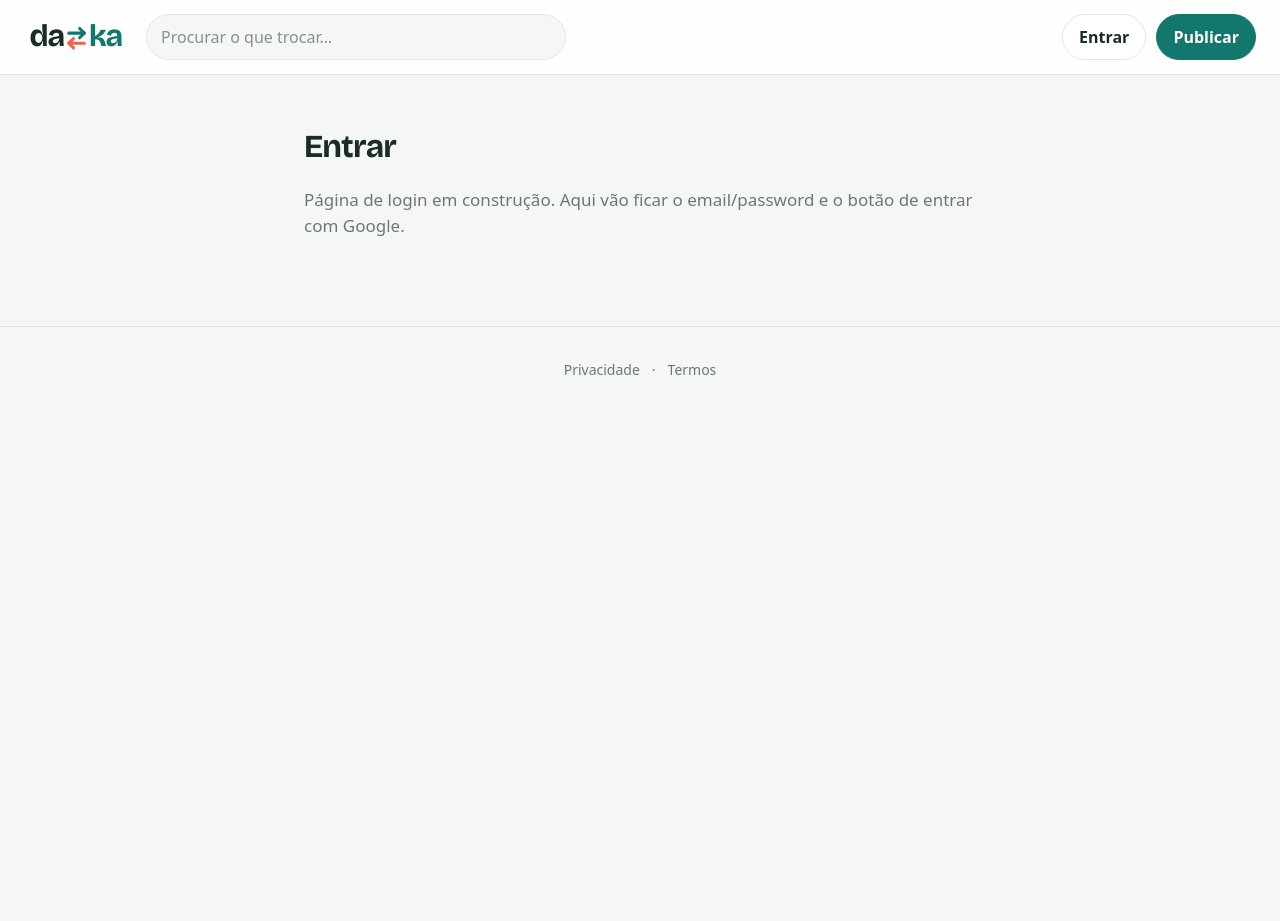
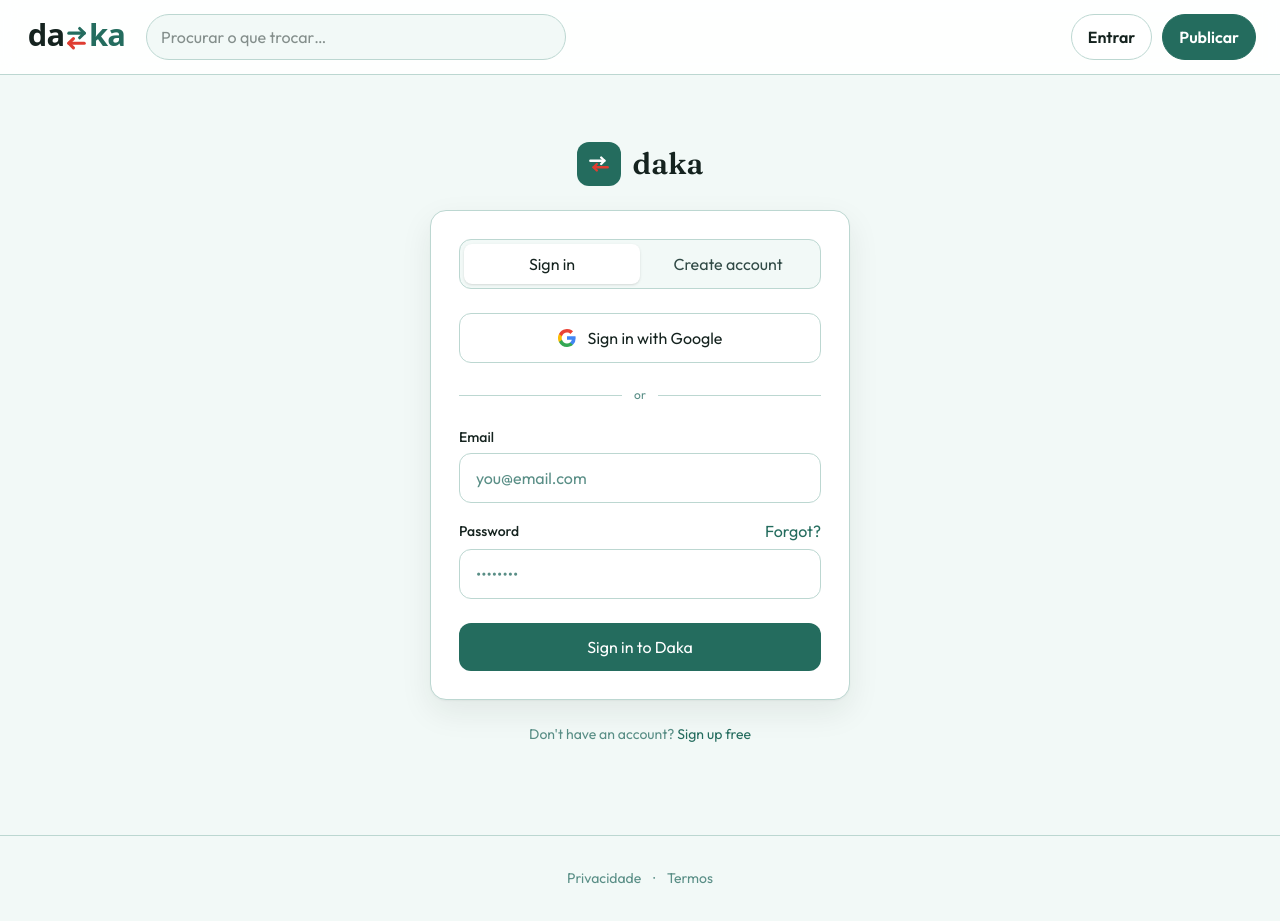
Before and after one commit to djunho/daka, a React (Vite) app in the folder srcs/requirements/frontend/: page /login in a window 1280 px wide. Before the commit the page ends 800 px from the top, so only its background shows below. Built offline with nearby package versions, Linux system fonts and the light colour scheme; the HTML template or start-up script is replaced by a standard one.

Commit message:
feat/login-email front login page

```diff
--- a/srcs/requirements/frontend/index.html
+++ b/srcs/requirements/frontend/index.html
@@ -1,17 +1,13 @@
 <!doctype html>
-<html lang="pt">
+<html lang="en">
   <head>
     <meta charset="UTF-8" />
     <meta name="viewport" content="width=device-width, initial-scale=1.0" />
     <title>Daka</title>
     <link rel="preconnect" href="https://fonts.googleapis.com" />
     <link rel="preconnect" href="https://fonts.gstatic.com" crossorigin />
-    <link
-      href="https://fonts.googleapis.com/css2?family=Bricolage+Grotesque:opsz,wght@12..96,600;12..96,700&display=swap"
-      rel="stylesheet"
-    />
+    <link href="https://fonts.googleapis.com/css2?family=Fraunces:opsz,wght@9..144,600;9..144,700&family=Outfit:wght@400;500;600;700&display=swap" rel="stylesheet" />
   </head>
-  <link rel="icon" type="image/svg+xml" href="/favicon.svg" />
   <body>
     <div id="root"></div>
     <script type="module" src="/src/main.tsx"></script>
--- a/srcs/requirements/frontend/src/index.css
+++ b/srcs/requirements/frontend/src/index.css
@@ -1,32 +1,64 @@
 @import 'tailwindcss';
 
-/* ============ Design tokens ============ */
-:root {
-  --paper:      #f5f7f6;   /* fundo */
-  --surface:    #ffffff;   /* cartões, header */
-  --ink:        #1a2b29;   /* texto principal */
-  --muted:      #6b7975;   /* texto secundário */
-  --brand:      #12776c;   /* teal — a marca, o lado "tem" */
-  --brand-soft: #dcebe8;   /* fundo de chips/badges teal */
-  --accent:     #e8654f;   /* coral — o lado "quer" */
-  --line:       #e2e5e3;   /* bordas finas */
+/* ============================================================================
+   MIGRATION NOTE
+   ----------------------------------------------------------------------------
+   This file is in a deliberate in-between state. We are moving the frontend
+   from hand-written prototype CSS (the ".card", ".btn", ".chip" classes) to
+   Tailwind utilities driven by design tokens. Rebuilding every page at once
+   would leave the site broken for days, so the two styles live side by side
+   here and pages migrate one at a time.
 
-  --radius:   14px;
-  --gap:      20px;
-  --shadow:   0 1px 2px rgba(26,43,41,.05), 0 6px 20px rgba(26,43,41,.06);
+   1. @theme  -- the NEW system. Tokens from docs/design/design-system.md.
+      Pages built the Tailwind way read these as utility classes:
+      bg-brand, text-ink, border-line, ...
 
-  --font-display: 'Bricolage Grotesque', system-ui, sans-serif;
-  --font-body: system-ui, -apple-system, 'Segoe UI', Roboto, Helvetica, Arial, sans-serif;
+   2. Legacy component CSS -- the OLD system. The prototype's .card / .btn /
+      .chip classes, kept alive so Home, ListingCard and the old Header still
+      render while we port them. Delete each block the day its page is rebuilt
+      in Tailwind. When the last one is gone, so is this note.
+
+   The legacy :root variables are re-pointed at the new design-system colours,
+   so old pages already show the NEW palette -- no two different teals during
+   the migration.
+   ========================================================================= */
+
+
+/* ============================================================================
+   1. NEW SYSTEM -- Tailwind v4 design tokens
+   ========================================================================= */
+@theme {
+  /* --- Brand --- */
+  --color-brand:       #246C5E;   /* buttons, logo background, "has" text */
+  --color-accent:      #DF3D31;   /* the "wants" side of every trade */
+
+  /* --- Surfaces --- */
+  --color-paper:       #F2F9F7;   /* page background */
+  --color-surface:     #FFFFFF;   /* cards, header, inputs */
+  --color-footer:      #15231F;   /* dark footer band */
+
+  /* --- Ink (text) --- */
+  --color-ink:         #15231F;   /* primary text + logo wordmark */
+  --color-muted:       #598E86;   /* secondary text, placeholders */
+  --color-label:       #314A46;   /* category labels, unselected toggle text */
+
+  /* --- Lines --- */
+  --color-line:        #BCD7D1;   /* borders and outlines */
+
+  /* --- Typefaces --- */
+  --font-display: 'Fraunces', Georgia, 'Times New Roman', serif;
+  --font-sans: 'Outfit', system-ui, -apple-system, 'Segoe UI', Roboto, sans-serif;
 }
+
 
 /* ============ Base ============ */
 * { box-sizing: border-box; }
 html, body, #root { height: 100%; }
 body {
   margin: 0;
-  background: var(--paper);
-  color: var(--ink);
-  font-family: var(--font-body);
+  background: var(--color-paper);
+  color: var(--color-ink);
+  font-family: var(--font-sans);
   line-height: 1.5;
   -webkit-font-smoothing: antialiased;
 }
@@ -34,8 +66,33 @@ img { display: block; max-width: 100%; }
 button { font: inherit; cursor: pointer; }
 
 :focus-visible {
-  outline: 2px solid var(--brand);
+  outline: 2px solid var(--color-brand);
   outline-offset: 2px;
+}
+
+
+/* ============================================================================
+   2. LEGACY SYSTEM -- prototype component CSS (being phased out)
+   ----------------------------------------------------------------------------
+   Kept only so not-yet-migrated pages keep rendering. Delete each section as
+   its page is rebuilt in Tailwind. Old variable names are aliased to the new
+   tokens right below, so these classes already use the new palette.
+   ========================================================================= */
+
+:root {
+  --paper:      var(--color-paper);
+  --surface:    var(--color-surface);
+  --ink:        var(--color-ink);
+  --muted:      var(--color-muted);
+  --brand:      var(--color-brand);
+  --brand-soft: #dcebe8;               /* prototype-only, no new equivalent */
+  --accent:     var(--color-accent);
+  --line:       var(--color-line);
+
+  --radius:   14px;
+  --gap:      20px;
+  --shadow:   0 1px 2px rgba(21,35,31,.05), 0 6px 20px rgba(21,35,31,.06);
+  --font-body: 'Outfit', system-ui, -apple-system, 'Segoe UI', Roboto, sans-serif;
 }
 
 /* ============ Header ============ */
@@ -115,7 +172,7 @@ button { font: inherit; cursor: pointer; }
   overflow: hidden; box-shadow: var(--shadow);
   transition: transform .15s ease, box-shadow .15s ease;
 }
-.card:hover { transform: translateY(-3px); box-shadow: 0 10px 30px rgba(26,43,41,.10); }
+.card:hover { transform: translateY(-3px); box-shadow: 0 10px 30px rgba(21,35,31,.10); }
 
 .card-media {
   position: relative; aspect-ratio: 4 / 3;
--- a/srcs/requirements/frontend/src/pages/Login.tsx
+++ b/srcs/requirements/frontend/src/pages/Login.tsx
@@ -1,12 +1,155 @@
-// Placeholder — no real login logic yet. Just proves the route works.
-export default function Login() {
+export default function AuthPage() {
+  // "signin" | "signup". Fixed to "signin" for this static pass; the explicit
+  // union type (rather than letting TypeScript infer the literal "signin")
+  // keeps the "signup" branches valid now and turns into real state next step.
+  const tab: 'signin' | 'signup' = 'signin' as 'signin' | 'signup'
+
   return (
-    <main className="page">
-      <h1 className="page-title">Entrar</h1>
-      <p className="page-text">
-        Página de login em construção. Aqui vão ficar o email/password e o
-        botão de entrar com Google.
-      </p>
+    // Full-height area below the header, centering the card both ways.
+    <main className="min-h-[calc(100vh-64px)] flex items-center justify-center px-4 py-10">
+      <div className="w-full max-w-[420px]">
+
+        {/* Logo lockup above the card: teal rounded square with the swap
+            arrows, next to the Fraunces wordmark. */}
+        <div className="flex items-center justify-center gap-3 mb-6">
+          <LogoMark />
+          <span className="font-display text-3xl font-semibold text-ink">daka</span>
+        </div>
+
+        {/* The card. */}
+        <div className="bg-surface border border-line rounded-2xl shadow-[0_1px_2px_rgba(21,35,31,0.04),0_12px_32px_rgba(21,35,31,0.08)] p-7">
+
+          {/* --- Tab toggle: Sign in / Create account --- */}
+          {/* A single pill track; the active half is white and raised, the
+              inactive half is transparent with muted-label text. */}
+          <div className="flex p-1 bg-paper border border-line rounded-xl mb-6">
+            <button
+              type="button"
+              className={
+                'flex-1 py-2 rounded-lg text-sm font-medium transition-colors ' +
+                (tab === 'signin'
+                  ? 'bg-surface text-ink shadow-sm'
+                  : 'text-label')
+              }
+            >
+              Sign in
+            </button>
+            <button
+              type="button"
+              className={
+                'flex-1 py-2 rounded-lg text-sm font-medium transition-colors ' +
+                (tab === 'signup'
+                  ? 'bg-surface text-ink shadow-sm'
+                  : 'text-label')
+              }
+            >
+              Create account
+            </button>
+          </div>
+
+          {/* --- Google button --- */}
+          <button
+            type="button"
+            className="w-full flex items-center justify-center gap-3 py-3 border border-line rounded-xl text-ink font-medium hover:bg-paper transition-colors"
+          >
+            <GoogleIcon />
+            {tab === 'signin' ? 'Sign in with Google' : 'Sign up with Google'}
+          </button>
+
+          {/* --- "or" divider --- */}
+          <div className="flex items-center gap-3 my-6">
+            <span className="flex-1 h-px bg-line" />
+            <span className="text-xs text-muted">or</span>
+            <span className="flex-1 h-px bg-line" />
+          </div>
+
+          {/* --- Email + password fields --- */}
+          {/* Static markup: labels tied to inputs by id, placeholder text in
+              muted green. The "Create account" tab will add a name field on
+              top -- omitted here to match the Sign in view in the Figma. */}
+          <div className="flex flex-col gap-4">
+            <div>
+              <label htmlFor="email" className="block text-sm font-medium text-ink mb-1.5">
+                Email
+              </label>
+              <input
+                id="email"
+                type="email"
+                placeholder="you@email.com"
+                className="w-full px-4 py-3 bg-surface border border-line rounded-xl text-ink placeholder:text-muted focus:border-brand focus:outline-none transition-colors"
+              />
+            </div>
+
+            <div>
+              <div className="flex items-center justify-between mb-1.5">
+                <label htmlFor="password" className="block text-sm font-medium text-ink">
+                  Password
+                </label>
+                <button type="button" className="text-sm text-brand hover:underline">
+                  Forgot?
+                </button>
+              </div>
+              <input
+                id="password"
+                type="password"
+                placeholder="••••••••"
+                className="w-full px-4 py-3 bg-surface border border-line rounded-xl text-ink placeholder:text-muted focus:border-brand focus:outline-none transition-colors"
+              />
+            </div>
+
+            {/* Primary action. The label names the exact outcome, per the
+                writing guidance: it says where you land, not just "Submit". */}
+            <button
+              type="button"
+              className="w-full py-3 bg-brand text-surface font-semibold rounded-xl hover:opacity-95 transition-opacity mt-2"
+            >
+              Sign in to Daka
+            </button>
+          </div>
+        </div>
+
+        {/* --- Footer line under the card --- */}
+        <p className="text-center text-sm text-muted mt-6">
+          Don't have an account?{' '}
+          <button type="button" className="text-brand font-semibold hover:underline">
+            Sign up free
+          </button>
+        </p>
+      </div>
     </main>
   )
 }
+
+// --- Small presentational helpers -------------------------------------------
+
+// The logo mark: a teal rounded square holding the two swap arrows (teal
+// pointing right = "has", coral pointing left = "wants"). Inline SVG so it
+// stays sharp at any size and reads the palette from currentColor where useful.
+function LogoMark() {
+  return (
+    <span className="inline-flex items-center justify-center w-11 h-11 bg-brand rounded-xl">
+      <svg width="26" height="26" viewBox="0 0 24 24" fill="none" aria-hidden="true">
+        {/* top arrow: right-pointing, white */}
+        <path d="M4 9 H17" stroke="#FFFFFF" strokeWidth="2.2" strokeLinecap="round" />
+        <path d="M14 6 L17 9 L14 12" stroke="#FFFFFF" strokeWidth="2.2" strokeLinecap="round" strokeLinejoin="round" />
+        {/* bottom arrow: left-pointing, coral */}
+        <path d="M20 15 H7" stroke="#DF3D31" strokeWidth="2.2" strokeLinecap="round" />
+        <path d="M10 12 L7 15 L10 18" stroke="#DF3D31" strokeWidth="2.2" strokeLinecap="round" strokeLinejoin="round" />
+      </svg>
+    </span>
+  )
+}
+
+// Google's "G" in its four brand colours. Kept as a literal asset because it is
+// a third-party logo, not part of our palette -- these hex values are meant to
+// be exact and must not be tokenised.
+function GoogleIcon() {
+  return (
+    <svg width="18" height="18" viewBox="0 0 18 18" aria-hidden="true">
+      <path d="M17.64 9.2c0-.64-.06-1.25-.16-1.84H9v3.48h4.84a4.14 4.14 0 0 1-1.8 2.72v2.26h2.92a8.78 8.78 0 0 0 2.68-6.62z" fill="#4285F4" />
+      <path d="M9 18c2.43 0 4.47-.8 5.96-2.18l-2.92-2.26c-.8.54-1.84.86-3.04.86-2.34 0-4.32-1.58-5.02-3.7H.96v2.34A9 9 0 0 0 9 18z" fill="#34A853" />
+      <path d="M3.98 10.72a5.4 5.4 0 0 1 0-3.44V4.96H.96a9 9 0 0 0 0 8.1l3.02-2.34z" fill="#FBBC05" />
+      <path d="M9 3.58c1.32 0 2.5.46 3.44 1.35l2.58-2.58A9 9 0 0 0 .96 4.96l3.02 2.32C4.68 5.16 6.66 3.58 9 3.58z" fill="#EA4335" />
+    </svg>
+  )
+}
```
